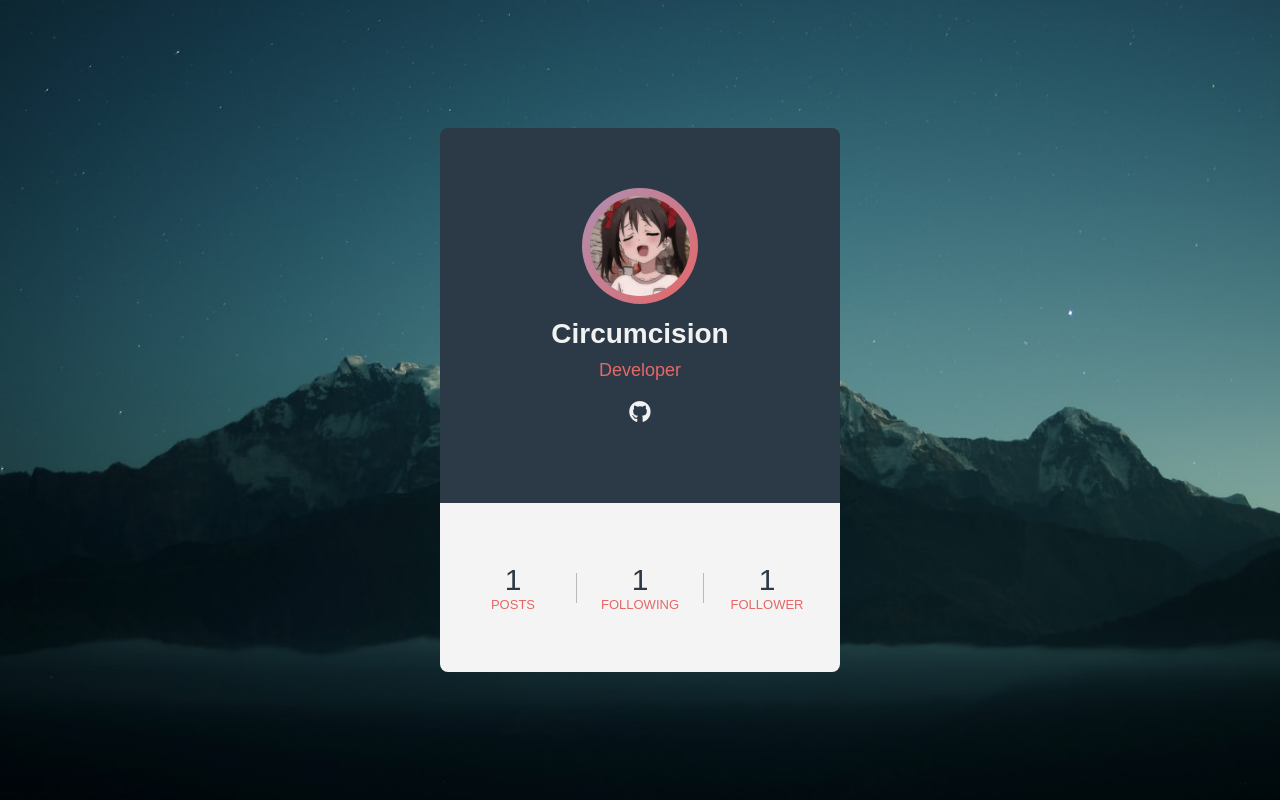
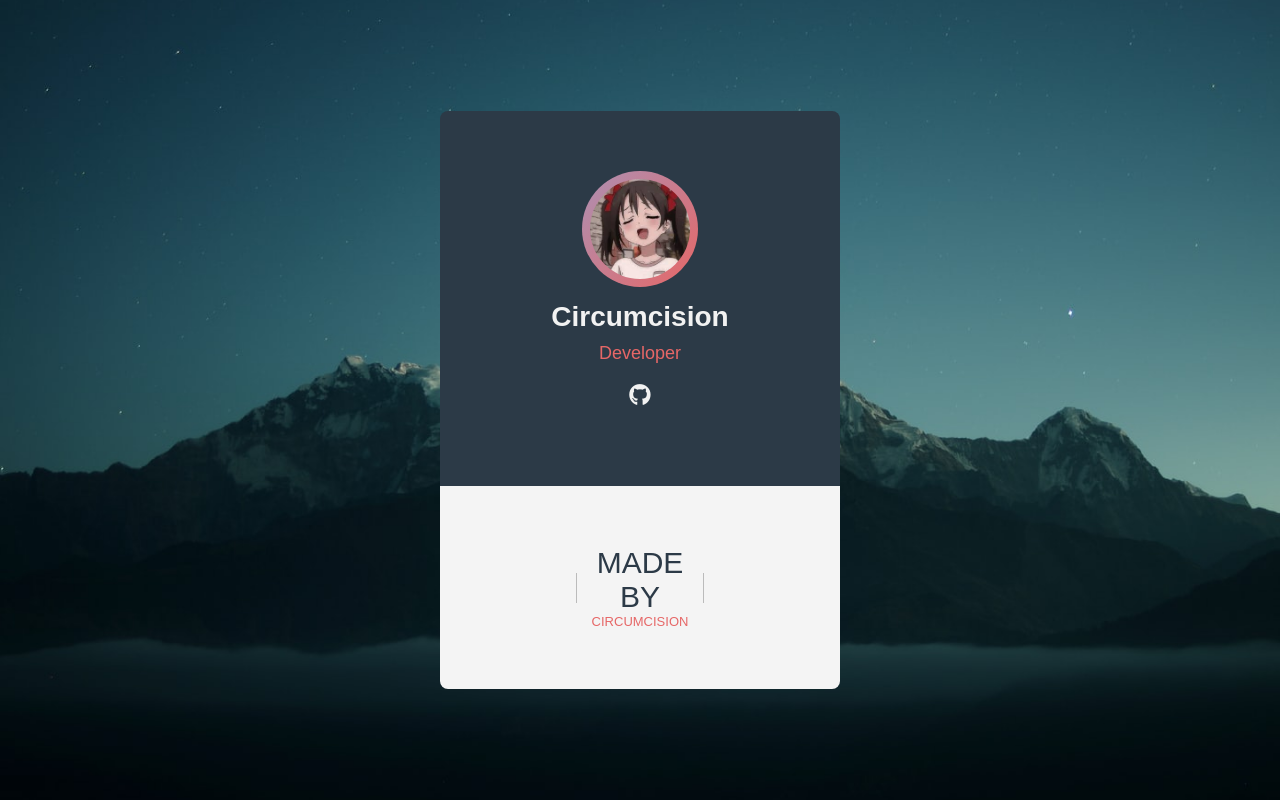
Before and after one commit to Circumcision/circumcision.github.io, a plain HTML site: page index.html in a window 1280 px wide. Drawn offline with Linux system fonts and the light colour scheme.

Commit message:
Update index.html

```diff
--- a/index.html
+++ b/index.html
@@ -22,18 +22,14 @@
     <div class="card-footer">
       <div class="numbers">
         <div class="item">
-          <span>1</span>
-          Posts
         </div>
         <div class="border"></div>
         <div class="item">
-          <span>1</span>
-          Following
+          <span>Made By</span>
+          Circumcision
         </div>
         <div class="border"></div>
         <div class="item">
-          <span>1</span>
-          Follower
         </div>
       </div>
     </div>
```
